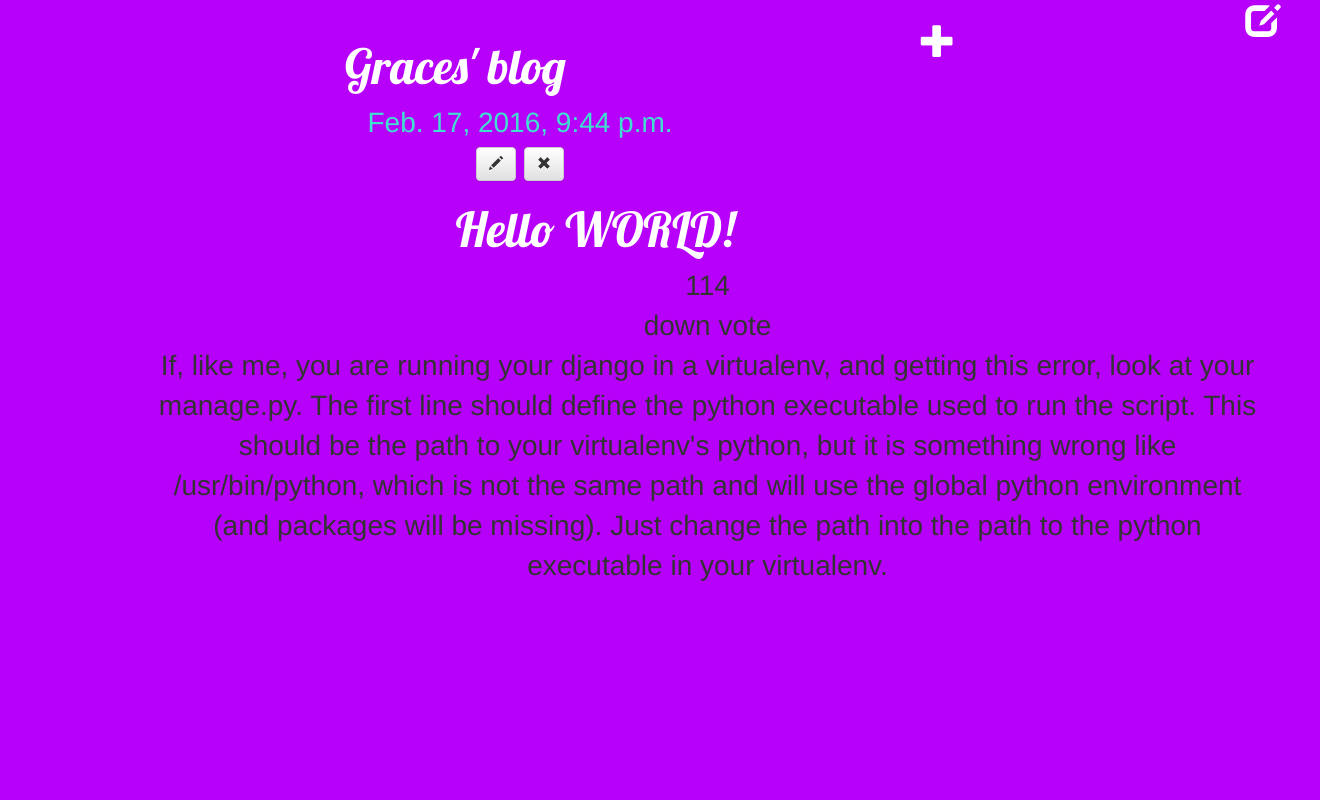
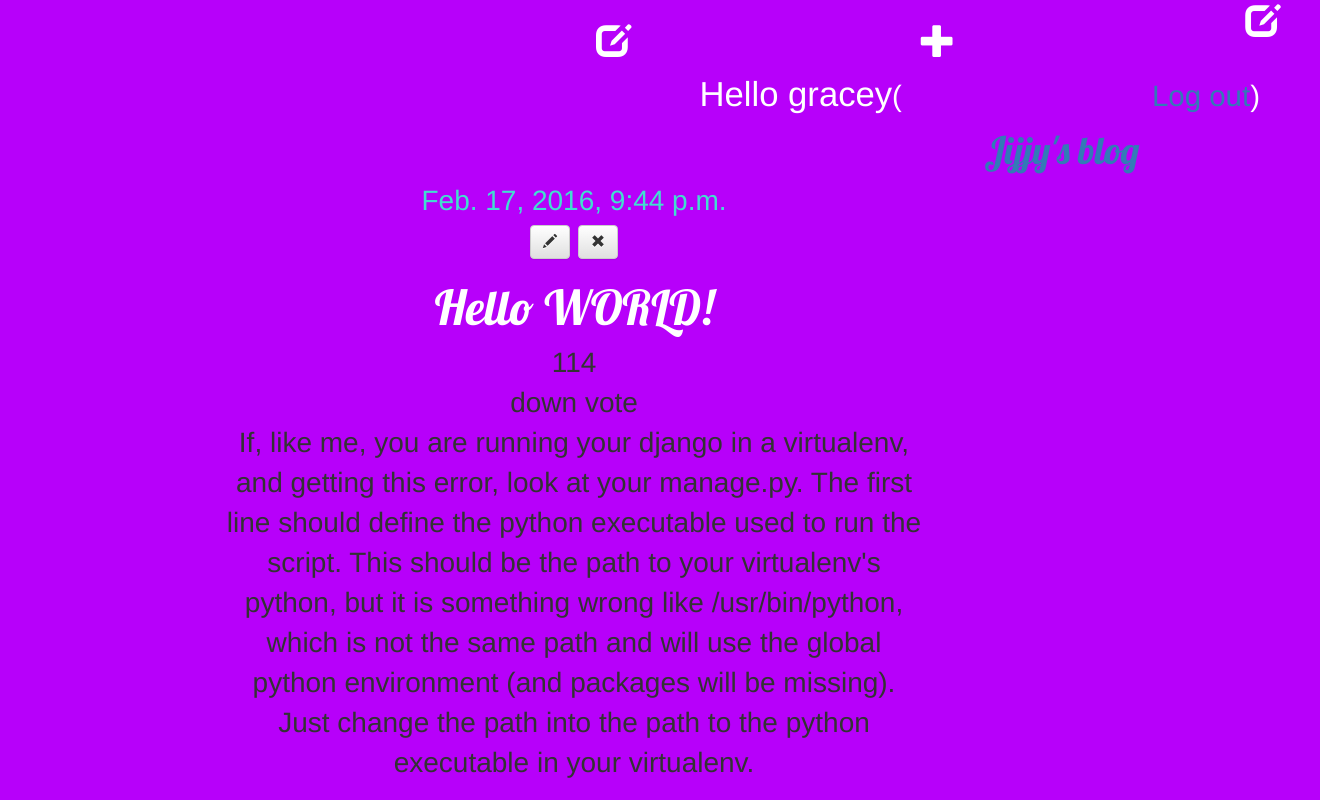
Before and after one commit to GraceJonn123/jj, a Django app: page /post/1/ in a window 1320 px wide. Run offline with Django 3.2, Linux system fonts and the light colour scheme; a user stored in the database is signed in; data comes from the database, SQL or seed files in the repository; both versions use the stored data as it was after the commit; some libraries are stand-ins or nearby versions.

Commit message:
added changes

```diff
--- a/djangogirls/blog/static/css/blog.css
+++ b/djangogirls/blog/static/css/blog.css
@@ -2,17 +2,17 @@ h1 a{
   color: orange;
   text-align: center;
   font-family: 'Lobster';
-}
+}/*
 h1{
-    /*padding: 20px;*/
+    padding: 20px;
     padding-left: 150px;
 
-}
+}*/
 body{
   padding-left: 50px;
   background-color: #B700FA;
   text-align: center;
-  width: 100%;
+  /*width: 10%;*/
 }
 .header {
   margin-top: 0;
@@ -51,7 +51,7 @@ h1, h2, h3, h4 {
     font-size: 26pt;
     margin-right: 40px;
 }
-
+/*
 .post {
     margin-bottom: 70px;
 }
@@ -61,10 +61,23 @@ h1, h2, h3, h4 {
 }
 .row{
 
-}
-p{
+}*/
+*/p{
   width: 150%;
 }
 a{
   padding-left: 250px;
 }
+h1{
+  font-size: 240%;
+  text-align: center;;
+}
+h2{
+  font-size: 270%;
+  padding-left: 40%;
+}
+.content{
+  text-align: center;
+  width: 90%;
+  float: right;
+}
--- a/djangogirls/blog/templates/blog/base.html
+++ b/djangogirls/blog/templates/blog/base.html
@@ -4,6 +4,7 @@
     <head>
       <link rel="stylesheet" href="//maxcdn.bootstrapcdn.com/bootstrap/3.2.0/css/bootstrap.min.css">
       <link rel="stylesheet" href="//maxcdn.bootstrapcdn.com/bootstrap/3.2.0/css/bootstrap-theme.min.css">
+      <meta name="viewport" content="width=device-width, initial-scale=1 maximum-scale=1, user-scalable=no">
       <link rel="stylesheet" href="{% static 'css/blog.css' %}">
       <link href="http://fonts.googleapis.com/css?family=Lobster&subset=latin,latin-ext" rel="stylesheet" type="text/css">
       <a href="{% url 'post_draft_list' %}" class="top-menu"><span class="glyphicon glyphicon-edit"></span></a>
@@ -13,8 +14,12 @@
       <div class="header">
       {% if user.is_authenticated %}
         <a href="{% url 'post_new' %}" class="top-menu"><span class="glyphicon glyphicon-plus"></span></a>
+        <a href="{% url 'post_draft_list' %}" class="top-menu"><span class="glyphicon glyphicon-edit"/></a>
+        <p class="top-menu">Hello {{ user.username }}<small>(<a href="{% url 'django.contrib.auth.views.logout' %}">Log out</a>)</small></p>
+        {% else %}
+        <a href="{% url 'django.contrib.auth.views.login' %}" class="top-menu"><span class="glyphicon glyphicon-lock"></span></a>
         {% endif %}
-      <h1>Graces' blog</h1>
+        <h2><a href="{% url 'blog.views.post_list' %}">Jijjy's blog</a></h2>
       <div class="content container">
         <div class="row">
           <div class="col-md-8">
--- a/djangogirls/blog/templates/blog/post_detail.html
+++ b/djangogirls/blog/templates/blog/post_detail.html
@@ -12,6 +12,8 @@
         {% if user.is_authenticated %}
         <a class="btn btn-default" href="{% url 'post_edit' pk=post.pk %}"><span class="glyphicon glyphicon-pencil"></span></a>
         <a class="btn btn-default" href="{% url 'post_remove' pk=post.pk %}"><span class="glyphicon glyphicon-remove"></span></a>
+        {% else %}
+        <a href="{% url 'django.contrib.auth.views.login' %}" class="top-menu"><span class="glyphicon glyphicon-lock"></span></a>
 
         {% endif %}
         <h1>{{ post.title }}</h1>
--- a/djangogirls/mysite/urls.py
+++ b/djangogirls/mysite/urls.py
@@ -1,8 +1,10 @@
 from django.conf.urls import include, url
 from django.contrib import admin
+admin.autodiscover()
 
 urlpatterns = [
     url(r'^admin/', include(admin.site.urls)),
+    url(r'^accounts/login/$', 'django.contrib.auth.views.login'),
+    url(r'^accounts/logout/$', 'django.contrib.auth.views.logout', {'next_page': '/'}),
     url(r'', include('blog.urls')),
-    url(r'^accounts/login/$', 'django.contrib.auth.views.login'),
 ]
```
Also changed, not shown: djangogirls/db.sqlite3, 1 other file.
